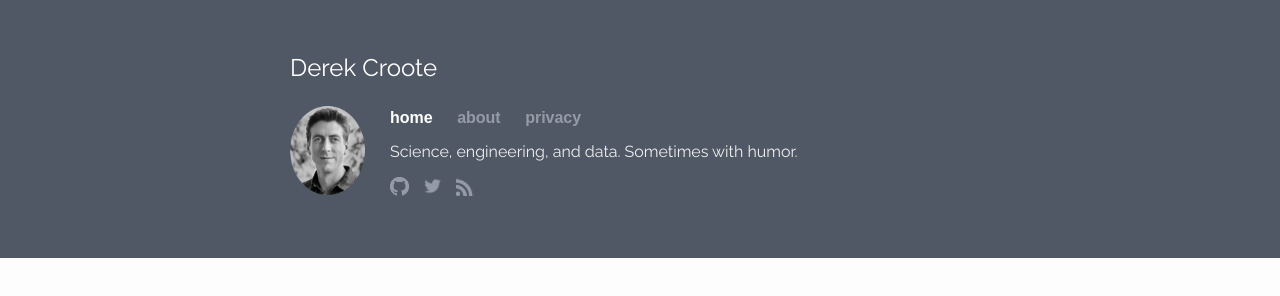
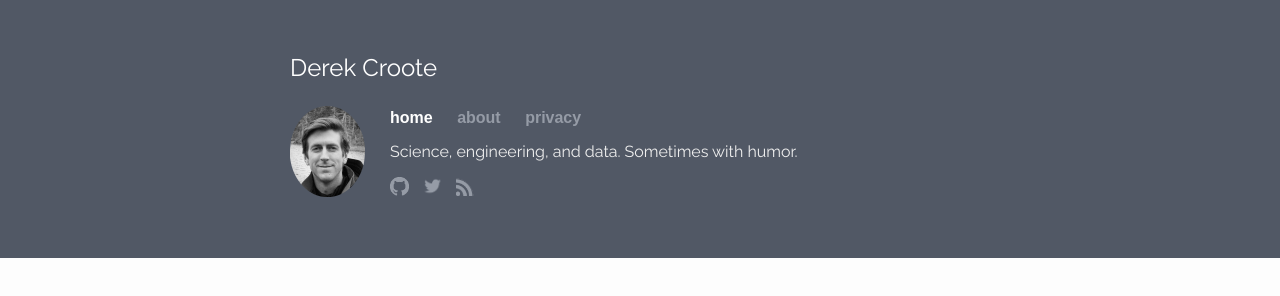
Before and after one commit to dcroote/dcroote.github.io, a Jekyll site: the page built from index.html, in a window 1280 px wide. Shown: the top 296 px of the page. Built offline with Jekyll 4.4.1, drawn with Linux system fonts in a browser that asks for light colours.

Commit message:
Update profile photo

```diff
--- a/_includes/header.html
+++ b/_includes/header.html
@@ -2,7 +2,7 @@
 	<div class="header-container">
 		<h2 style="color:#FFFFFF">{{ site.author.name }}</h2>
         <div class="nav-left">
-            <img src="/images/photo.png" width="75" height="89" alt="Photo of Derek Croote"/>
+            <img src="/images/photo.png" width="75" height="91" alt="Photo of Derek Croote"/>
         </div>
         <div class="nav-right">
             <ul class="nav">
```
Also changed, not shown: images/photo.png.
